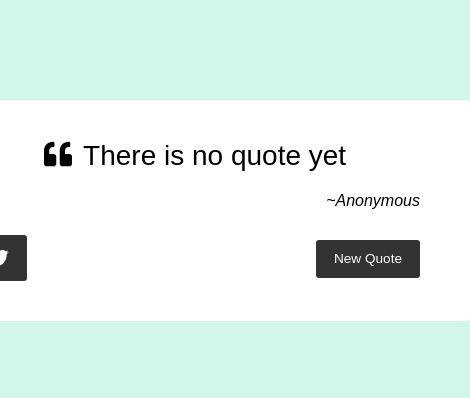
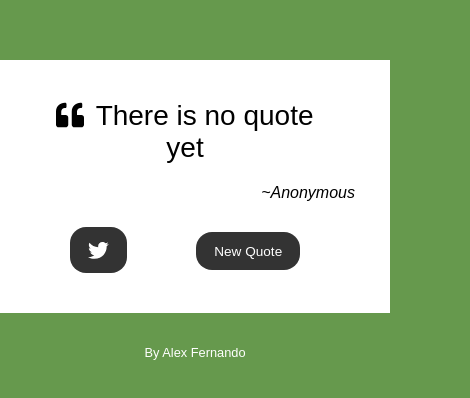
Before and after one commit to AlexFernando/myrandomquotemachine, a React (Create React App) app: page / in a window 390 px wide. Shown: the part 212-610 px from the top of the page, 470 px wide, since content can reach past the window. Built offline with nearby package versions, Linux system fonts and the light colour scheme; no server answers.

Commit message:
responsive-design

```diff
--- a/src/App.css
+++ b/src/App.css
@@ -4,9 +4,25 @@
     width: 450px;
     padding: 40px 50px;
     background-color: #fff;
+    overflow-x:hidden;
+    width:100%;
 }
 
 .buttons {
     display: flex;
-    justify-content: space-between;
+    justify-content: space-around;
 }
+
+@media(max-width: 415px){
+    .buttons{
+        width: 300px;
+    }
+}
+
+.developer {
+    text-align: center;
+    margin-top: 2rem;
+    font-size: .8rem;
+    font-weight: 500;
+    color: white;
+}
--- a/src/App.js
+++ b/src/App.js
@@ -12,16 +12,15 @@ class App extends Component {
     super(props);
     this.state = {
       quotes : [],
-      colors: ['#FF6633', '#FFB399', '#FF33FF', '#00B3E6',
-		  '#E6B333', '#3366E6', '#999966', '#99FF99', '#B34D4D',
-		  '#80B300', '#809900', '#E6B3B3', '#6680B3', '#66991A',
-		  '#FF99E6', '#CCFF1A', '#FF1A66', '#E6331A', '#33FFCC',
-		  '#66994D', '#B366CC', '#4D8000', '#B33300', '#CC80CC',
-		  '#66664D', '#991AFF', '#E666FF', '#4DB3FF', '#1AB399',
-		  '#E666B3', '#33991A', '#CC9999', '#B3B31A', '#00E680',
-		  '#4D8066', '#809980', '#E6FF80', '#1AFF33', '#999933',
-		  '#FF3380', '#CCCC00', '#66E64D', '#4D80CC', '#9900B3',
-		  '#E64D66', '#4DB380', '#FF4D4D', '#99E6E6', '#6666FF',
+      colors: ['#FF6633', '#FF33FF', '#00B3E6', '#E6B333',
+      '#3366E6', '#999966', '#99FF99', '#B34D4D', '#80B300',
+      '#809900', '#6680B3', '#66991A', '#FF99E6', '#FF1A66',
+      '#E6331A', '#66994D', '#B366CC', '#4D8000', '#B33300',
+      '#CC80CC', '#66664D', '#991AFF', '#E666FF', '#4DB3FF',
+      '#1AB399', '#E666B3', '#33991A', '#CC9999', '#B3B31A',
+      '#00E680', '#4D8066', '#809980', '#999933', '#FF3380',
+      '#66E64D', '#4D80CC', '#9900B3', '#E64D66', '#4DB380',
+      '#FF4D4D', '#6666FF',
       ],
       quoteText: 'There is no quote yet',
       quoteAuthor: 'Anonymous',
@@ -72,6 +71,8 @@ class App extends Component {
 
     return (
 
+
+      <div className="parent">
         <div className="card">
           <Quote
             quoteText = {this.state.quoteText}
@@ -81,8 +82,12 @@ class App extends Component {
 
           <div className="buttons">
               <TwitterButton color={this.state.color} quoteText={this.state.quoteText} quoteAuthor = {this.state.quoteAuthor} target='_blank' title="Post this quote on twitter!"/>
+              <Button color = {this.state.color}  onClick={this.myRandomFoo} title='New Quote'/>
+          </div>
+        </div>
 
-            <Button color = {this.state.color}  onClick={this.myRandomFoo} title='New Quote'/>
+        <div className="developer">
+          <span>By Alex Fernando</span>
         </div>
       </div>
 
--- a/src/componentes/Button.css
+++ b/src/componentes/Button.css
@@ -1,7 +1,7 @@
 .button {
     height: 38px;
     border: none;
-    border-radius: 3px;
+    border-radius: 1rem;
     color: #fff;
     background-color: #333;
     outline: none;
--- a/src/componentes/Quote.css
+++ b/src/componentes/Quote.css
@@ -19,3 +19,23 @@
     text-align: right;
     font-weight: 100;
 }
+
+@media(max-width: 415px) {
+    .quote-author {
+        width: 320px;
+    }
+
+    .quote-text{
+        width: 300px;
+    }
+}
+
+@media(max-width: 320px) {
+    .quote-author {
+        width: 280px;
+    }
+
+    .quote-text{
+        width: 280px;
+    }
+}
--- a/src/componentes/TwitterButton.css
+++ b/src/componentes/TwitterButton.css
@@ -1,21 +1,7 @@
-.button {
-    height: 38px;
-    border: none;
-    border-radius: 3px;
-    color: #fff;
-    background-color: #333;
-    outline: none;
-    font-size: 0.85em;
-    padding: 8px 18px;
-    margin-top: 30px;
-    cursor: pointer;
-}
-
 .twitter {
     height: 30px;
     margin-top: 25px;
 }
-
 
 .fa-twit {
     font-size: 1.3rem;
--- a/src/index.css
+++ b/src/index.css
@@ -8,14 +8,27 @@ body {
     sans-serif;
   -webkit-font-smoothing: antialiased;
   -moz-osx-font-smoothing: grayscale;
-  background-color: rgb(210, 247, 234);
+  background-color: rgb(102, 153, 77);
   font-family: 'Raleway', sans-serif;
   font-weight: 400;
   display: flex;
   justify-content: center;
   align-items: center;
   height: 100vh;
+}
 
+  html, body {
+    overflow-x:hidden;
+    width:100%;
+  }
+
+
+
+@media only screen and (max-width: 1024px) and (min-width: 768px){
+  body{
+    height: 50vh;
+    width: 92%;
+  }
 }
 
 code {
```
Lines whose indentation alone changed are shown as unchanged.
